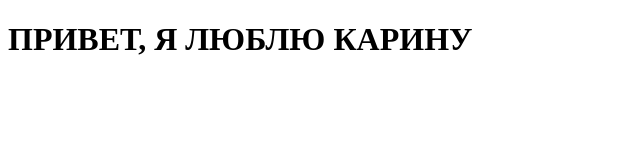
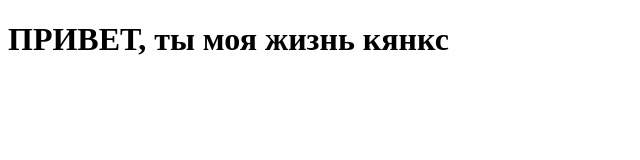
Before and after one commit to AndreyS86/tutorial, a plain HTML site: page index.html in a window 1280 px wide. Shown: the whole page, without its empty margins (0-640 px from the left). Drawn offline with Linux system fonts and the light colour scheme.

Commit message:
Изменяет заголовок

```diff
--- a/index.html
+++ b/index.html
@@ -7,6 +7,6 @@
     <title>Document</title>
 </head>
 <body>
-    <h1>ПРИВЕТ, Я ЛЮБЛЮ КАРИНУ</h1>
+    <h1>ПРИВЕТ, ты моя жизнь кянкс</h1>
 </body>
 </html>
```
